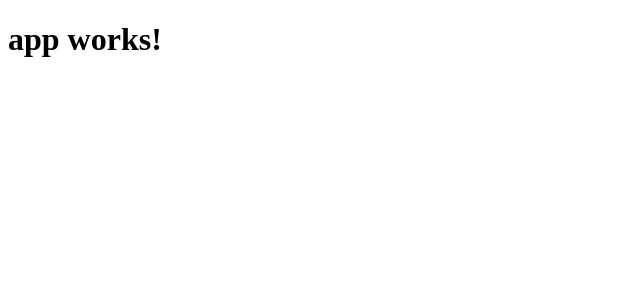
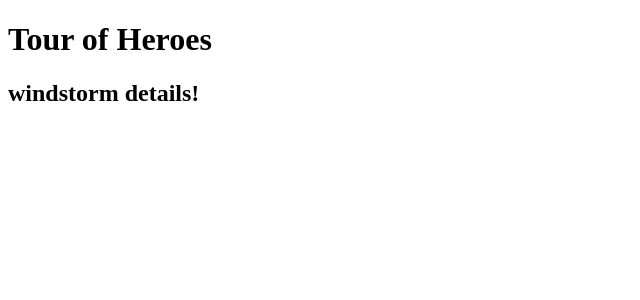
Before and after one commit to Bikash300895/AngulApp, an Angular app: page / in a window 1280 px wide. Shown: the top 300 px of the page, without its empty margins (0-640 px from the left). Built offline with nearby package versions, Linux system fonts and the light colour scheme.

Commit message:
Project tour of heroes initialized
Signed-off-by: Bikash <bikash11roy@gmail.com>

```diff
--- a/src/app/app.component.html
+++ b/src/app/app.component.html
@@ -1,3 +1 @@
-<h1>
-  {{title}}
-</h1>
+<h1>{{title}}</h1><h2>{{hero}} details!</h2>
--- a/src/app/app.component.ts
+++ b/src/app/app.component.ts
@@ -6,5 +6,10 @@
   styleUrls: ['./app.component.css']
 })
 export class AppComponent {
-  title = 'app works!';
+  title = 'Tour of Heroes';
+  hero = 'windstorm';
 }
+
+export class Hero{
+
+}
```
